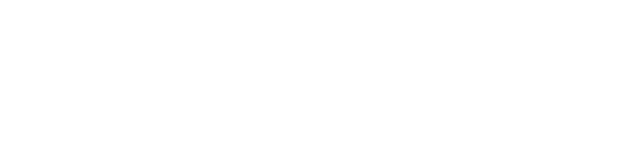
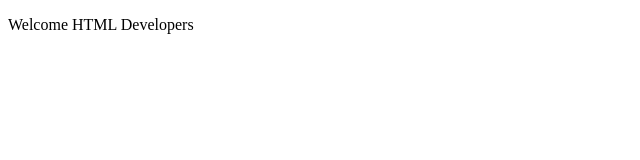
Before and after one commit to upc-pre-202201-si385-si41/hello-html, a plain HTML site: page index.html in a window 1280 px wide. Shown: the whole page, without its empty margins (0-640 px from the left). Drawn offline with Linux system fonts and the light colour scheme.

Commit message:
feat(welcome): Added Welcome Phrase.

```diff
--- a/index.html
+++ b/index.html
@@ -5,6 +5,6 @@
     <title>Hello</title>
 </head>
 <body>
-
+    <p>Welcome HTML Developers</p>
 </body>
 </html>
```
